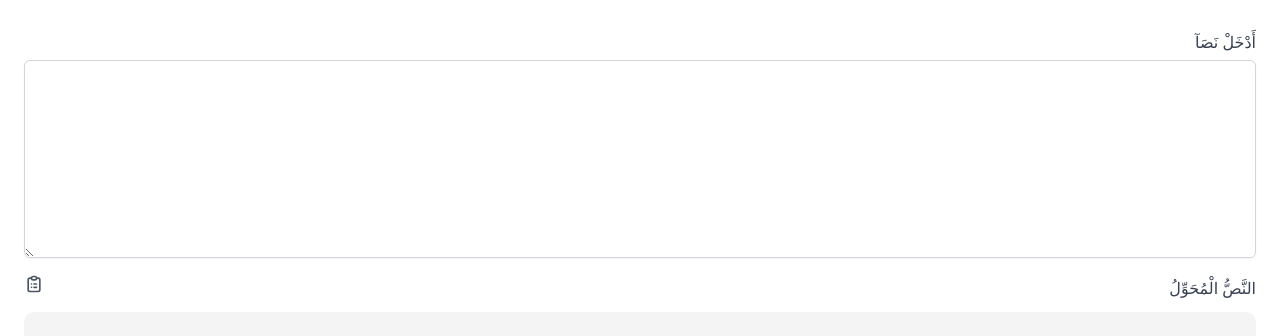
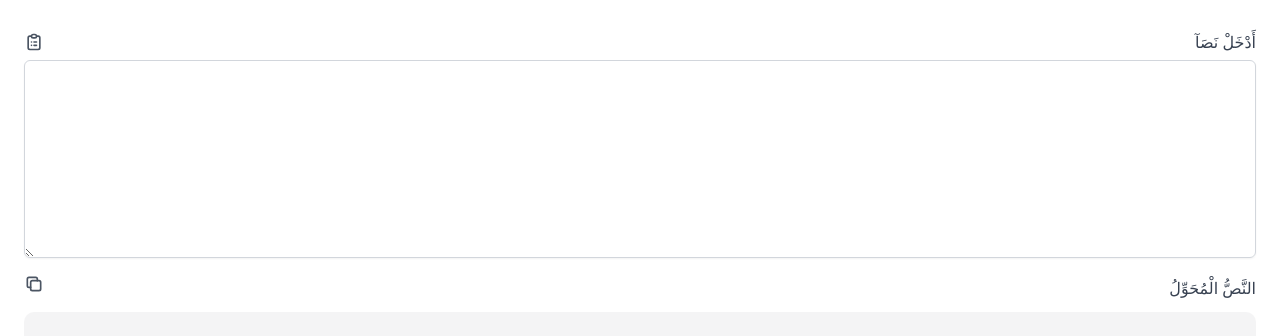
Before and after one commit to samirdjelal/bidirectional, a React (Create React App) app: page / in a window 1280 px wide. Shown: the top 336 px of the page. Built offline with nearby package versions, Linux system fonts and the light colour scheme.

Commit message:
Add paste from clipboard

```diff
--- a/src/App.js
+++ b/src/App.js
@@ -1,11 +1,13 @@
 import React from "react";
 import "./App.css";
 import CopySvg from "./components/CopySvg";
+import PasteSvg from "./components/PasteSvg";
 import arabicText from "./Converter";
 import AlertCopy from "./components/AlertCopy";
 
 function App(props) {
   // State
+  const [normalText, setNormalText] = React.useState("");
   const [outputText, setOutputText] = React.useState("");
   const [triggerCopyAlert, setTriggerCopyAlert] = React.useState(false);
   // Convert text
@@ -19,13 +21,29 @@ function App(props) {
     navigator.clipboard.writeText(text);
   }
 
+  // Paste text from clipboard
+  function pasteTextFromClipboard() {
+    navigator.clipboard.readText().then((text) => {
+      setOutputText(arabicText(text)["reverse"]());
+      setNormalText(text);
+    });
+  }
+
   return (
     <div>
       <div style={{ marginTop: 20 }} className="py-2 px-6">
-        <div className="flex justify-between items-center">
-          <div className="bottom-2 left-2 bg-black">
-            {/* <CopySvg tooltip="Paste" /> */}
-          </div>
+        <div
+          onClick={pasteTextFromClipboard}
+          className="flex justify-between items-center
+		  group relative"
+        >
+          <span
+            class="group-hover:opacity-100 transition-opacity bg-gray-800 px-1 text-sm
+			text-gray-100 rounded-md absolute left-1/2 -translate-x-1/2 translate-y-full opacity-0 m-4 mx-auto"
+          >
+            Tooltip
+          </span>
+          <PasteSvg />
           <label
             htmlFor="email"
             className="block text-right text-md font-medium leading-7 text-gray-700 select-none"
@@ -38,7 +56,13 @@ function App(props) {
             id="input-text"
             rows={9}
             className="form-input  block w-full sm:text-md sm:leading-5"
-            onChange={(e) => handleText(e)}
+            onChange={(e) => {
+              // Convert text
+              handleText(e);
+              // Set normal text
+              setNormalText(e.target.value);
+            }}
+            value={normalText}
             style={{ direction: "rtl" }}
           />
         </div>
@@ -56,9 +80,7 @@ function App(props) {
               // Hide alert after 2 seconds
               setTimeout(() => {
                 setTriggerCopyAlert(false);
-				}
-				, 2000);
-
+              }, 2000);
             }}
           >
             <CopySvg />
--- a/src/components/CopySvg.js
+++ b/src/components/CopySvg.js
@@ -2,18 +2,20 @@ import React from "react";
 function CopySvg() {
   return (
     <svg
+      xmlns="http://www.w3.org/2000/svg"
       className="w-5 h-5 text-gray-600 hover:text-gray-800 cursor-pointer "
+      width="24"
+      height="24"
+      viewBox="0 0 24 24"
+      stroke-width="2"
+      stroke="currentColor"
       fill="none"
-      stroke="currentColor"
-      viewBox="0 0 24 24"
-      xmlns="http://www.w3.org/2000/svg"
+      stroke-linecap="round"
+      stroke-linejoin="round"
     >
-      <path
-        strokeLinecap="round"
-        strokeLinejoin="round"
-        strokeWidth="2"
-        d="M9 5H7a2 2 0 00-2 2v12a2 2 0 002 2h10a2 2 0 002-2V7a2 2 0 00-2-2h-2M9 5a2 2 0 002 2h2a2 2 0 002-2M9 5a2 2 0 012-2h2a2 2 0 012 2m-3 7h3m-3 4h3m-6-4h.01M9 16h.01"
-      ></path>
+      <path stroke="none" d="M0 0h24v24H0z" fill="none"></path>
+      <path d="M8 8m0 2a2 2 0 0 1 2 -2h8a2 2 0 0 1 2 2v8a2 2 0 0 1 -2 2h-8a2 2 0 0 1 -2 -2z"></path>
+      <path d="M16 8v-2a2 2 0 0 0 -2 -2h-8a2 2 0 0 0 -2 2v8a2 2 0 0 0 2 2h2"></path>
     </svg>
   );
 }
--- /dev/null
+++ b/src/components/PasteSvg.js
@@ -0,0 +1,21 @@
+import React from "react";
+function PasteSvg() {
+  return (
+    <svg
+      className="w-5 h-5 text-gray-600 hover:text-gray-800 cursor-pointer "
+      fill="none"
+      stroke="currentColor"
+      viewBox="0 0 24 24"
+      xmlns="http://www.w3.org/2000/svg"
+    >
+      <path
+        strokeLinecap="round"
+        strokeLinejoin="round"
+        strokeWidth="2"
+        d="M9 5H7a2 2 0 00-2 2v12a2 2 0 002 2h10a2 2 0 002-2V7a2 2 0 00-2-2h-2M9 5a2 2 0 002 2h2a2 2 0 002-2M9 5a2 2 0 012-2h2a2 2 0 012 2m-3 7h3m-3 4h3m-6-4h.01M9 16h.01"
+      ></path>
+    </svg>
+  );
+}
+
+export default PasteSvg;
```
Also changed, not shown: public/tailwind.build.css. Lines whose indentation alone changed are shown as unchanged.
